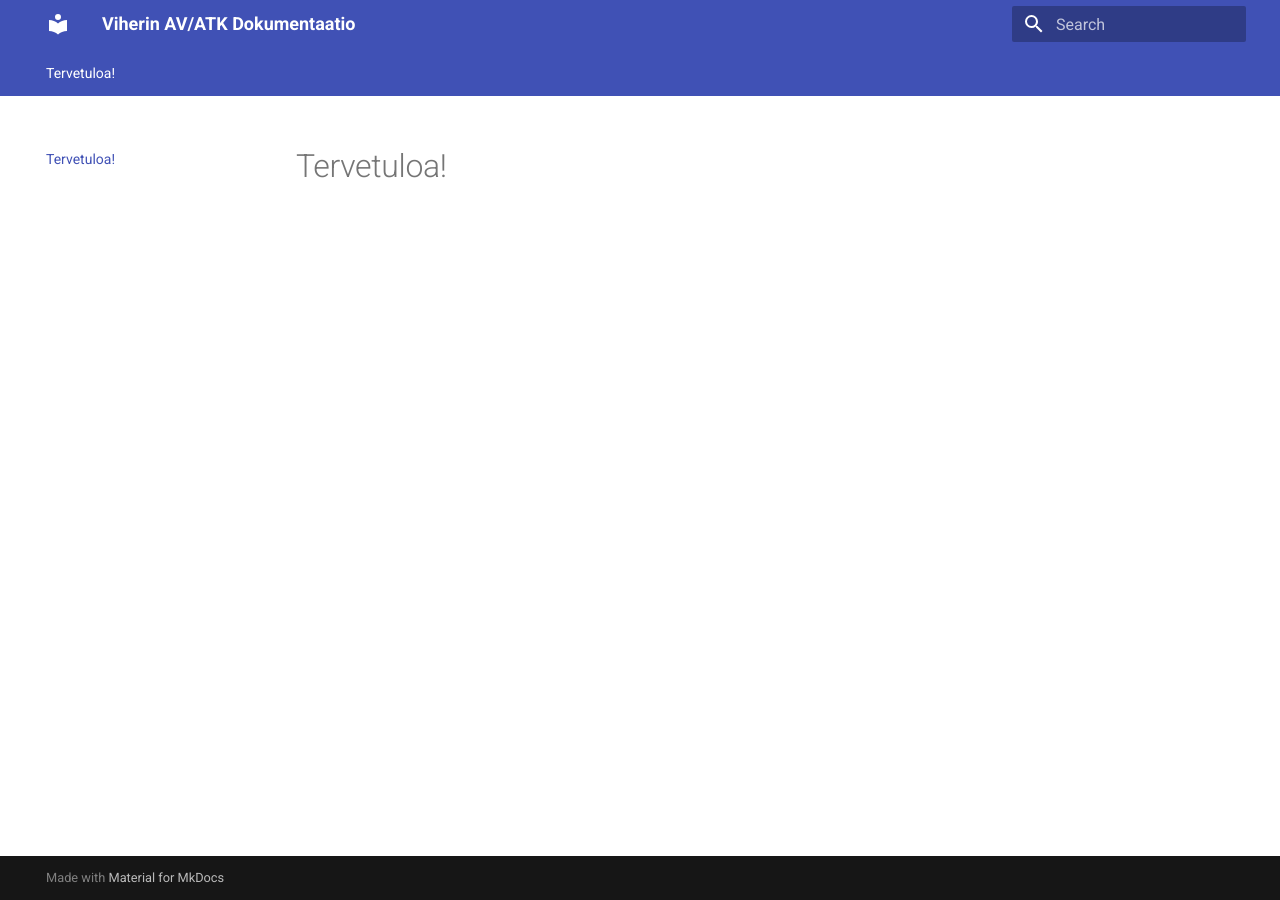
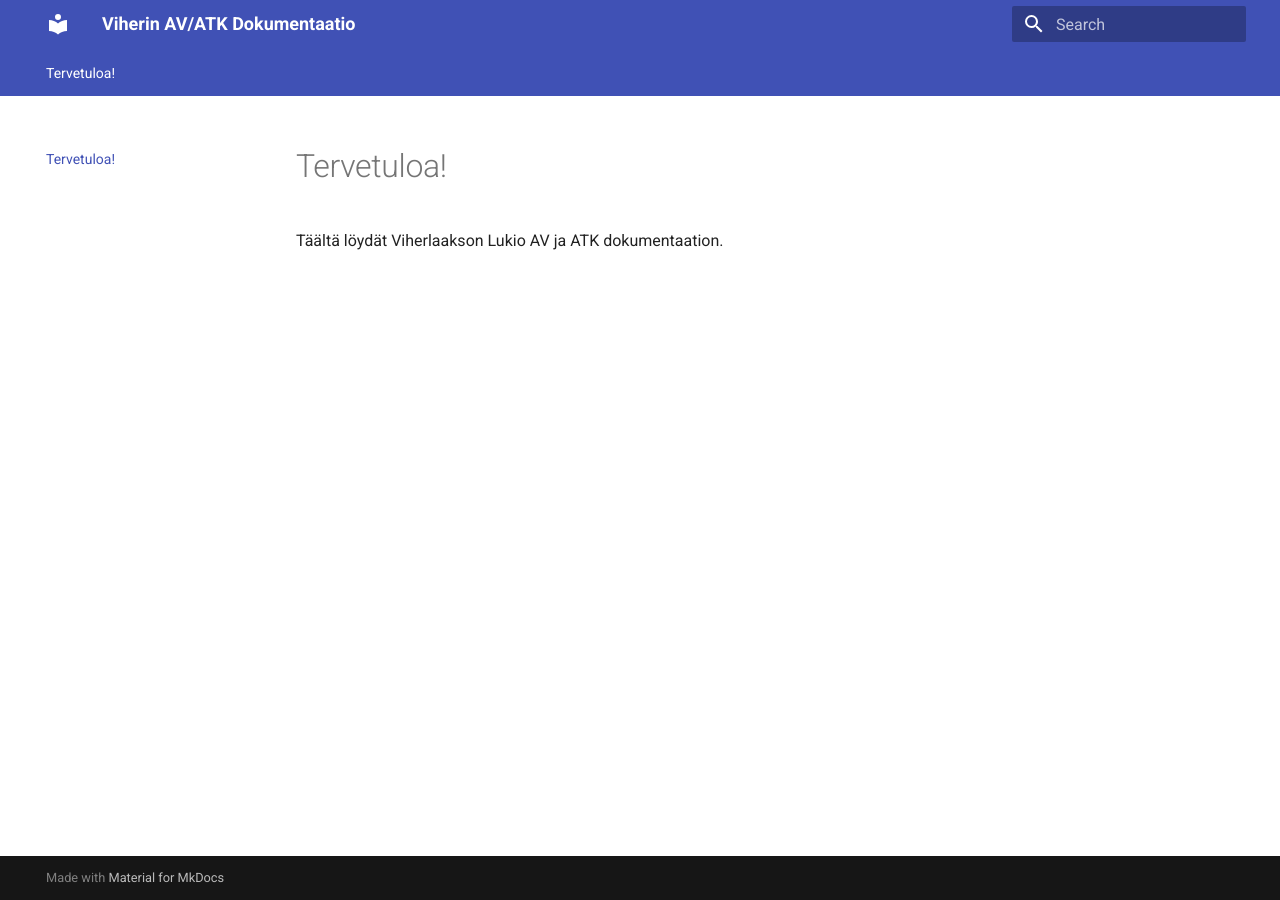
Before and after one commit to viherlaaksonlukio-sys/viheri-av-docs, an MkDocs documentation site: the page built from docs/index.md, in a window 1280 px wide. Built offline with MkDocs 1.6.1 and Material for MkDocs 9.7.7, drawn with Linux system fonts in a browser that asks for light colours.

Commit message:
Update index.md

```diff
--- a/docs/index.md
+++ b/docs/index.md
@@ -1 +1,3 @@
 # Tervetuloa!
+
+Täältä löydät Viherlaakson Lukio AV ja ATK dokumentaation.
```
